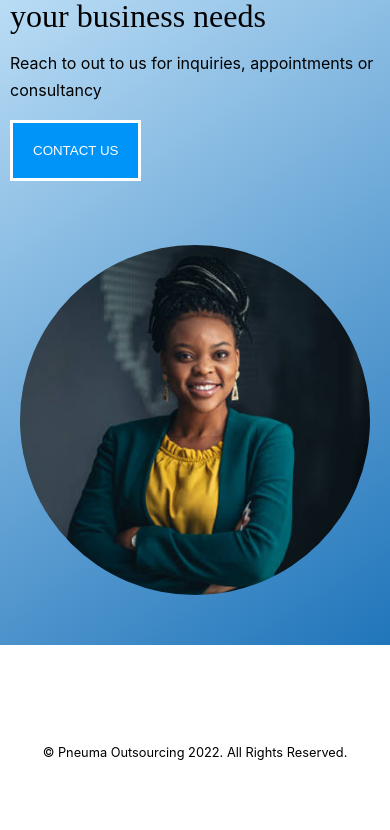
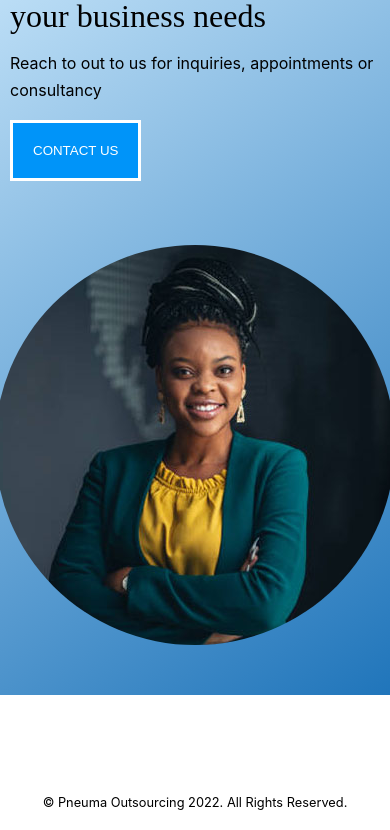
Before and after one commit to kingdanie/pneuma, a Next.js app: page / in a window 390 px wide. Shown: the part 5919-6749 px from the top of the page. Before the commit the page ends 6699 px from the top, so only its background shows below. Built offline with nearby package versions, Linux system fonts and the light colour scheme.

Commit message:
contact card responsive image

```diff
--- a/components/ContactCard.tsx
+++ b/components/ContactCard.tsx
@@ -22,7 +22,7 @@ export const ContactCard = () => {
           className="image-container"
 
         >
-          <img src="/hr-400x400.jpg" width="350px" height="350px" />
+          <img src="/hr-400x400.jpg" width="auto" height="auto" />
         </div>
       </section>
     )
```
